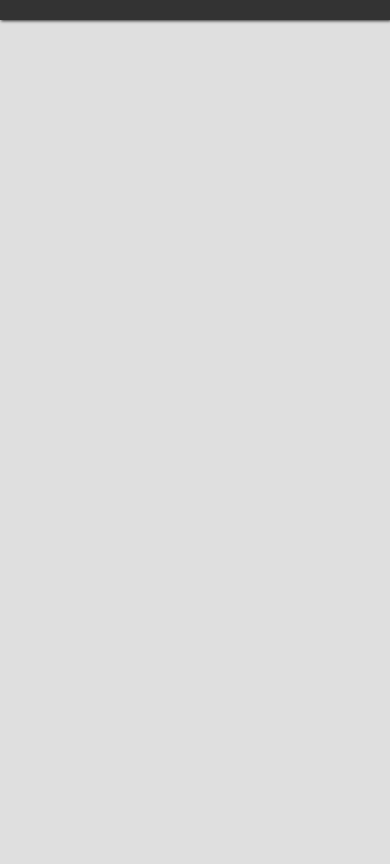
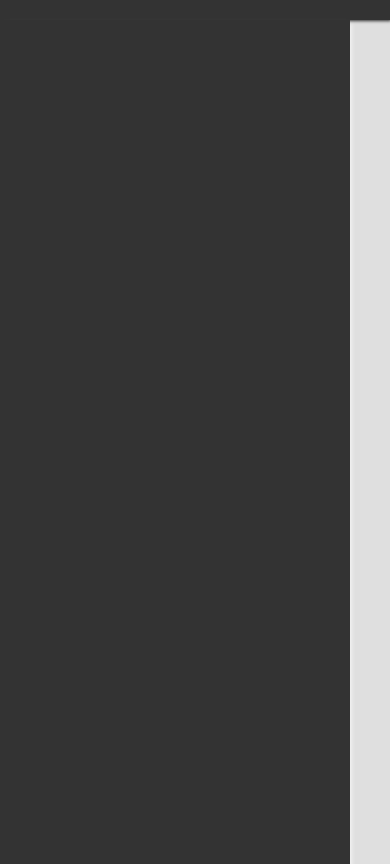
Before and after one commit to JeffersonStack/JeffTelles_Portf-lio-Website, a plain HTML site: page index.html in a window 390 px wide. Both pictures are taken after a click on the element 356 px from the left and 40 px from the top of the page. Shown: the part 60-924 px from the top of the page. Before the commit the page ends 844 px from the top, so only its background shows below. Drawn offline with nearby package versions, Linux system fonts and the light colour scheme.

Commit message:
Mecanismo toggle do menu mobile

```diff
--- a/index.html
+++ b/index.html
@@ -28,6 +28,11 @@
         </div>
     </header>
 
+    <!-- menubar Mobile -->
+    <div class="mobile" id="menuMobile">
+        <!-- Links  -->
+    </div>
+
     <!-- scripts -->
     <script src="src/js/main.js"></script>
 </body>
--- a/src/css/main.css
+++ b/src/css/main.css
@@ -42,6 +42,7 @@ body {
     display: flex;
     justify-content: space-between;
     align-items: center;
+    z-index: 1;
 }
 
 .header-logo h1 {
@@ -56,3 +57,21 @@ body {
 .header .header-nav .fas {
     font-size: 2rem;
 }
+
+/*
+    @Menu Mobile
+    @show Mobile
+*/
+.mobile {
+    width: 0;
+    height: 100vh;
+    background-color: #333;
+    box-shadow: 2px 4px 4px rgba(255,255,255,0.6);
+    z-index: -1;
+
+    transition: all 0.5s ease-in;
+}
+
+.mobile-show {
+    width: 350px;
+}
--- a/src/js/main.js
+++ b/src/js/main.js
@@ -1,9 +1,10 @@
 (function () {
     // DOM
     let menuBar = document.querySelector('#menuBar');
+    let menuMobile = document.querySelector('#menuMobile');
 
-    menuBar.addEventListener('click', function (event) {
-        event.preventDefault()
-        console.log('Estou aqui!!!')
+    menuBar.addEventListener('click', function () {
+        // add class css to button
+        menuMobile.classList.toggle('mobile-show')
     }, false)
 })()
```
